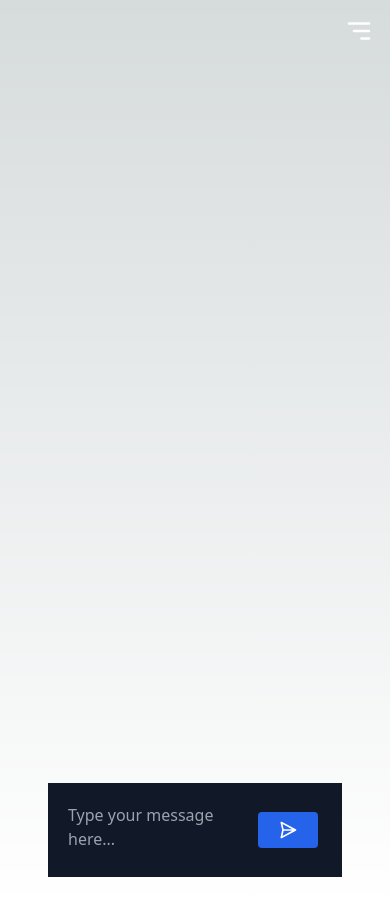
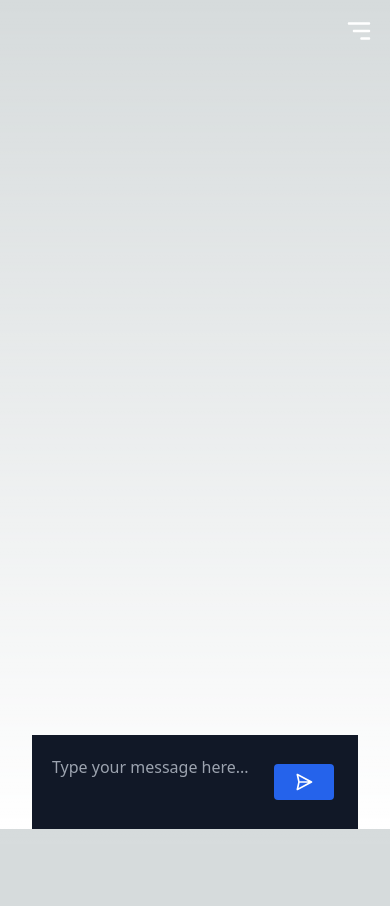
Before and after one commit to JohnPevien/chat-UI, a Next.js app: page /chat in a window 390 px wide. After the commit the page ends 844 px from the top, so only its background shows below. Built offline with nearby package versions, Linux system fonts and the light colour scheme.

Commit message:
Fix unecessary scroll

```diff
--- a/app/chat/Sidebar.tsx
+++ b/app/chat/Sidebar.tsx
@@ -47,7 +47,7 @@ function SideBar({}: Props) {
                     </nav>
                 </div>
             </aside>
-            <div className="flex justify-end p-4">
+            <div className="flex justify-end p-4 sm:hidden">
                 <button
                     className=" cursor-pointer sm:hidden"
                     onClick={toggleMobileNav}
--- a/app/chat/layout.tsx
+++ b/app/chat/layout.tsx
@@ -16,7 +16,7 @@ export default function RootLayout({
         <html lang="en">
             <body>
                 <SideBar />
-                <main className="relative h-full max-h-screen sm:ml-64">
+                <main className="relative h-full max-h-screen overflow-hidden sm:ml-64">
                     {children}
                 </main>
             </body>
--- a/app/chat/page.tsx
+++ b/app/chat/page.tsx
@@ -126,7 +126,7 @@ export default function Page({}: Props) {
     };
 
     return (
-        <section className="mx-auto h-full max-w-full p-12 sm:max-w-[90%]  ">
+        <section className="mx-auto h-full max-w-full px-8 sm:max-w-[90%] sm:p-12  ">
             <div className="mb-10 h-[75vh] w-full overflow-y-auto">
                 <div className="flex flex-col gap-5">
                     {chat &&
```
